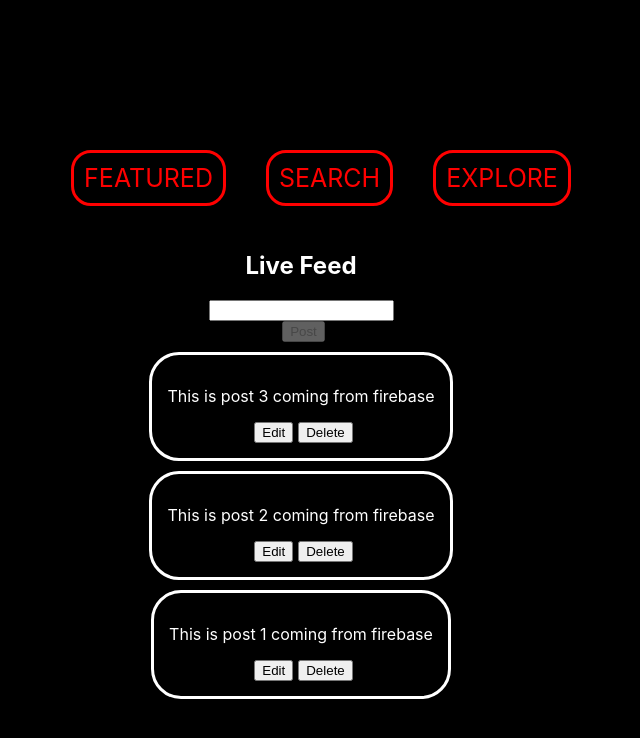
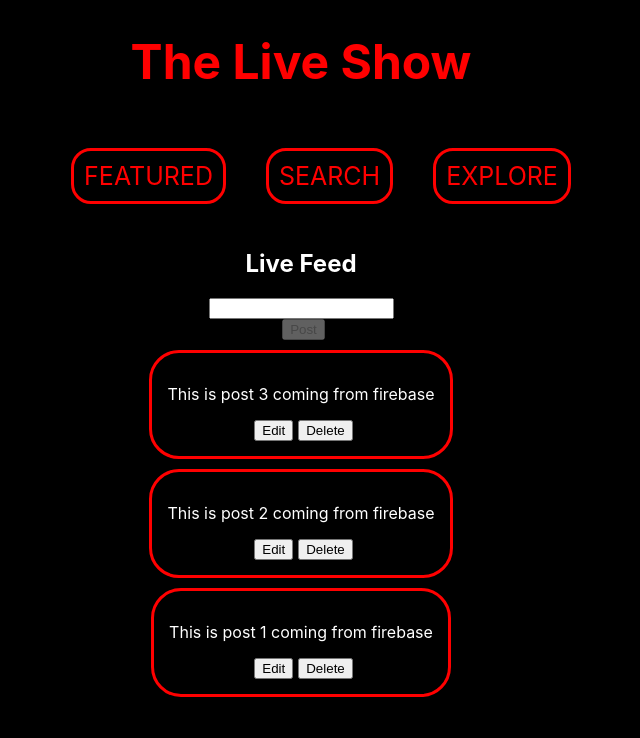
Before and after one commit to Que91/final-project, a React (Create React App) app: page / in a window 1280 px wide. Shown: the top 738 px of the page, without its empty margins (339-979 px from the left). Built offline with nearby package versions, Linux system fonts and the light colour scheme; data requests are answered from the project's data file.

Commit message:
backend 75%, json database uploaded to firebase

```diff
--- a/src/App.css
+++ b/src/App.css
@@ -17,7 +17,7 @@ body {
   gap: 40px;
   text-decoration: none;
   list-style: none;
-  margin-top: 150px;
+  margin-top: 25px;
 }
 
 li {
@@ -39,6 +39,7 @@ button {
 .postItem {
  border-style: solid;
  border-radius: 30px;
+ border-color: red;
  margin-top: 10px;
  padding: 15px;
 }
@@ -48,3 +49,7 @@ button {
   flex-direction: column;
   align-items: center;
 }
+
+h1 {
+
+}
--- a/src/components/Navigation.jsx
+++ b/src/components/Navigation.jsx
@@ -3,6 +3,7 @@ import React from 'react'
 function Navigation() {
   return (
     <>
+    <h1 style={{color: 'red', fontSize: '48px'}}>The Live Show</h1>
     <ul className='navigation'>
         <li>Featured</li>
         <li>Search</li>
--- a/src/context/PostContext.js
+++ b/src/context/PostContext.js
@@ -15,7 +15,7 @@ export const PostProvider = ({ children }) => {
     fetchPost();
   }, []);
 
-  const USERS_URL = "https://final-project-55d8a-default-rtdb.firebaseio.com/users"
+  const USERS_URL = "https://final-project-55d8a-default-rtdb.firebaseio.com/user"
   const POSTS_URL = "https://final-project-55d8a-default-rtdb.firebaseio.com/post"
   const EXT = '.json'
 
```
Also changed, not shown: db1.json (+6 -2 lines), db.json (line endings or trailing spaces).
